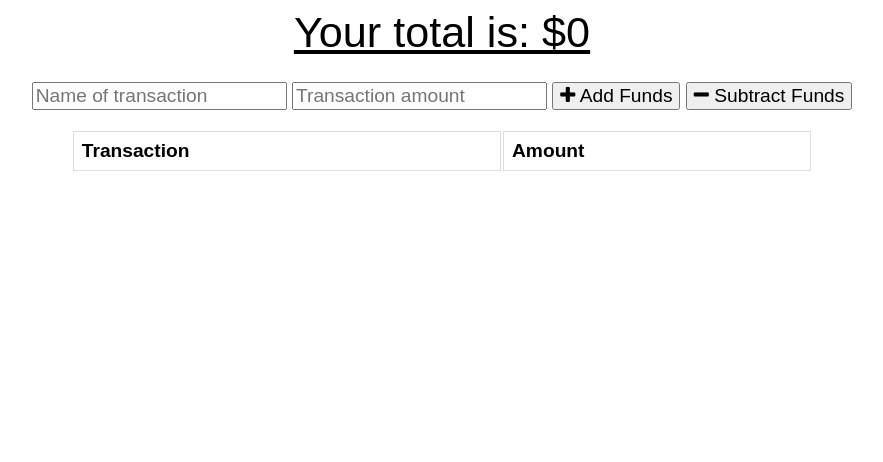
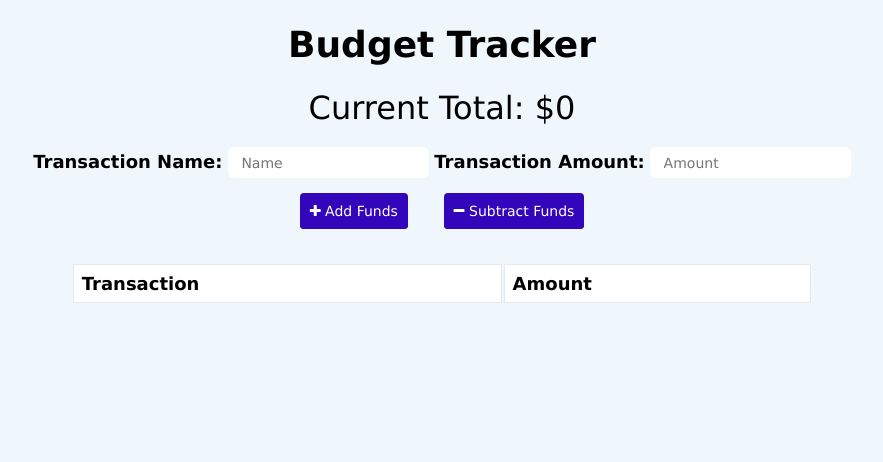
Before and after one commit to catherinebshaw/Budget-Tracker, a website: page public/index.html in a window 1280 px wide. Shown: the whole page, without its empty margins (198-1081 px from the left). Drawn offline with nearby package versions, Linux system fonts and the light colour scheme; no server answers.

Commit message:
db file added for indexeddb storage and css styling

```diff
--- /dev/null
+++ b/public/db.js
@@ -0,0 +1,69 @@
+let db;
+// create a new db request for a "budget" database.
+const request = indexedDB.open("budget", 1);
+
+request.onupgradeneeded = function(event) {
+   // create object store called "pending" and set autoIncrement to true
+  const db = event.target.result;
+  db.createObjectStore("pending", { autoIncrement: true });
+};
+
+request.onsuccess = function(event) {
+  db = event.target.result;
+
+  // check if app is online before reading from db
+  if (navigator.onLine) {
+    checkDatabase();
+  }
+};
+
+request.onerror = function(event) {
+  console.log("Woops! " + event.target.errorCode);
+};
+
+function saveRecord(record) {
+  // create a transaction on the pending db with readwrite access
+  const transaction = db.transaction(["pending"], "readwrite");
+
+  // access your pending object store
+  const store = transaction.objectStore("pending");
+
+  // add record to your store with add method.
+  store.add(record);
+}
+
+function checkDatabase() {
+  // open a transaction on your pending db
+  const transaction = db.transaction(["pending"], "readwrite");
+  // access your pending object store
+  const store = transaction.objectStore("pending");
+  // get all records from store and set to a variable
+  const getAll = store.getAll();
+
+  getAll.onsuccess = function() {
+    if (getAll.result.length > 0) {
+      fetch("/api/transaction/bulk", {
+        method: "POST",
+        body: JSON.stringify(getAll.result),
+        headers: {
+          Accept: "application/json, text/plain, */*",
+          "Content-Type": "application/json"
+        }
+      })
+      .then(response => response.json())
+      .then(() => {
+        // if successful, open a transaction on your pending db
+        const transaction = db.transaction(["pending"], "readwrite");
+
+        // access your pending object store
+        const store = transaction.objectStore("pending");
+
+        // clear all items in your store
+        store.clear();
+      });
+    }
+  };
+}
+
+// listen for app coming back online
+window.addEventListener("online", checkDatabase);
--- a/public/index.html
+++ b/public/index.html
@@ -14,17 +14,26 @@
 </head>
 <body>
   <div class="wrapper">
+    <h1>Budget Tracker</h1>
     <div class="total">
-      <div class="total">Your total is: $<span id="total">0</span></div>
+      <div class="total">Current Total: $<span id="total">0</span></div>
     </div>
 
-    <div class="form">
-      <input type="text" id="t-name" placeholder="Name of transaction" />
-      <input type="number" min="0" id="t-amount" placeholder="Transaction amount" />
-      <button id="add-btn"><i class="fa fa-plus buttons"></i> Add Funds</button>
-      <button id="sub-btn"><i class="fa fa-minus"></i> Subtract Funds</button>
-      <p class="error"></p>
-    </div>
+    <form>
+      <label for="t-name">Transaction Name:</label>
+      <input type="text" id="t-name" placeholder="Name" />
+
+      <label for="t-amount">Transaction Amount:</label>
+      <input type="number" min="0" id="t-amount" placeholder="Amount" />
+
+      <div class="transaction-buttons">
+        <button id="add-btn"><i class="fa fa-plus"></i> Add Funds</button>
+        <button id="sub-btn">
+          <i class="fa fa-minus"></i> Subtract Funds
+        </button>
+      </div>
+      <p role="alert" class="error"></p>
+    </form>
 
     <div class="transactions">
       <table>
@@ -43,5 +52,6 @@
 
   <script src="https://cdn.jsdelivr.net/npm/chart.js@2.8.0"></script>
   <script src="index.js"></script>
+  <script src="/db.js"></script>
 </body>
 </html>
--- a/public/styles.css
+++ b/public/styles.css
@@ -1,25 +1,60 @@
-body {
-  font-size: 120%;
-  font-family: Arial;
+*, *::before, *::after {
+  box-sizing: border-box;
 }
 
-button, input {
-  font-size: 100%;
-  font-family: Arial;
+body {
+  font-size: 18px;
+  font-family:Verdana, Geneva, Tahoma, sans-serif;
+  background-color: #f0f7fc;
+}
+input {
+  border: 2px solid transparent;
+  border-radius: 6px;
+  padding: .4em .8em;
+  background-color: white;
 }
 
+input:focus {
+  background-color: white;
+  border: 2px solid #CBD5E0;
+  outline: 0;
+}
+button, input {
+  font-size: 14px;
+  font-family: Verdana, Geneva, Tahoma, sans-serif;
+}
+label {
+  font-weight: 900;
+}
+
+button {
+  background: #3306bb;
+  border: none;
+  margin: 15px;
+  border-radius: 4px;
+  cursor: pointer;
+  color: #FFFFFF;
+  padding: 10px;
+  box-shadow: inset 0 -3px 0 0 #3306bb;
+}
+
+button:active {
+  box-shadow: none;
+  transform: translateY(3px);
+}
 table {
   width: 100%;
 }
 
 td, th {
-  border: 1px solid #dddddd;
+  border: 1px solid #e5eaee;
+  background-color: white;
   text-align: left;
   padding: 8px;
 }
 
 tr:nth-child(even) {
-  background-color: #dddddd;
+  background-color: #e5eaee;
 }
 
 .error {
@@ -33,13 +68,13 @@ tr:nth-child(even) {
 }
 
 .total {
-  font-size: 150%;
-  text-decoration: underline;
+  font-size: 32px;
+  margin-bottom: 20px;
 }
 
 .form {
   margin-top: 25px;
-  width: 100%;
+
 }
 
 .transactions {
--- a/server.js
+++ b/server.js
@@ -3,7 +3,7 @@ const logger = require("morgan");
 const mongoose = require("mongoose");
 const compression = require("compression");
 
-const PORT = 3000;
+const PORT = process.env.PORT || 3000;
 
 const app = express();
 
@@ -15,7 +15,7 @@ app.use(express.json());
 
 app.use(express.static("public"));
 
-mongoose.connect("mongodb://localhost/budget", {
+mongoose.connect(process.env.MONGODB_URI ||"mongodb://localhost/budget", {
   useNewUrlParser: true,
   useFindAndModify: false
 });
@@ -24,5 +24,5 @@ mongoose.connect("mongodb://localhost/budget", {
 app.use(require("./routes/api.js"));
 
 app.listen(PORT, () => {
-  console.log(`App running on port ${PORT}!`);
+  console.log(`App running on port: ${PORT}`);
 });
```
Also changed, not shown: 1 other file.
